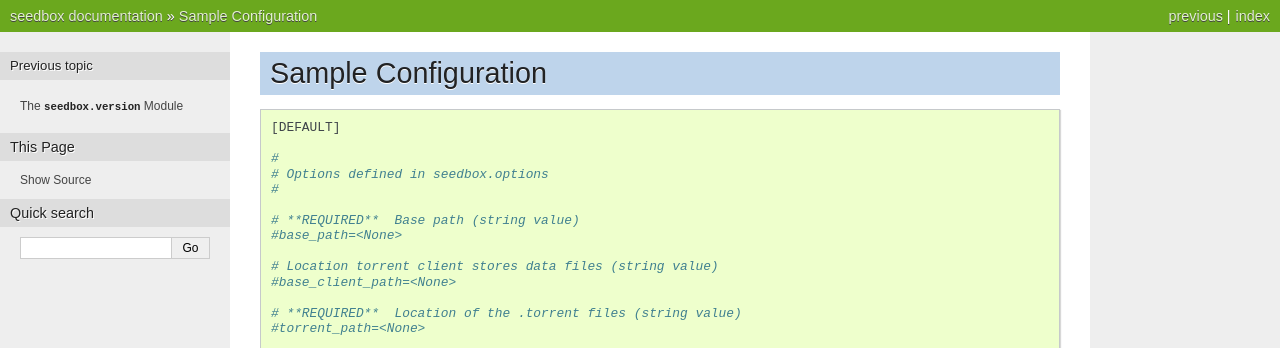
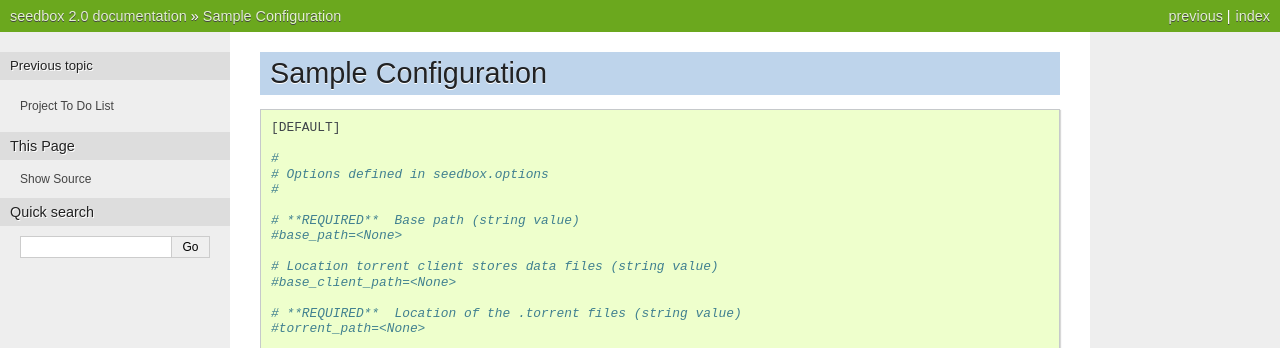
Before and after one commit to shad7/seedbox, a Sphinx documentation site: the page built from doc/source/seedbox-config.rst, in a window 1280 px wide and 900 px high. Shown: the top 348 px of the window. Built offline with Sphinx 7.4.7, drawn with Linux system fonts in a browser that asks for light colours; pages that are not in the unit, such as notebooks, are missing from menus; the version number is read from the project's files by our own code; some of the changed text lies outside the part shown.

```diff
--- a/doc/source/conf.py
+++ b/doc/source/conf.py
@@ -106,7 +106,7 @@ def write_autodoc_index():
                     os.stat(generated_file).st_mtime < \
                     os.stat(source_file).st_mtime:
                 print("Module %s updated, generating new documentation.",
-                      module)
+                      % module)
                 FILEOUT = open(generated_file, "w")
                 header = "The :mod:`%s` Module" % module
                 FILEOUT.write("%s\n" % ("=" * len(header),))
@@ -171,6 +171,8 @@ copyright = u'2014, shad7'
 # The short X.Y version.
 from seedbox.version import version_info as seedbox_version
 version = seedbox_version.version_string()
+# The full version, including alpha/beta/rc tags.
+release = seedbox_version.release_string()
 
 # The language for content autogenerated by Sphinx. Refer to documentation
 # for a list of supported languages.
```
Also changed, not shown: 1 other file.
